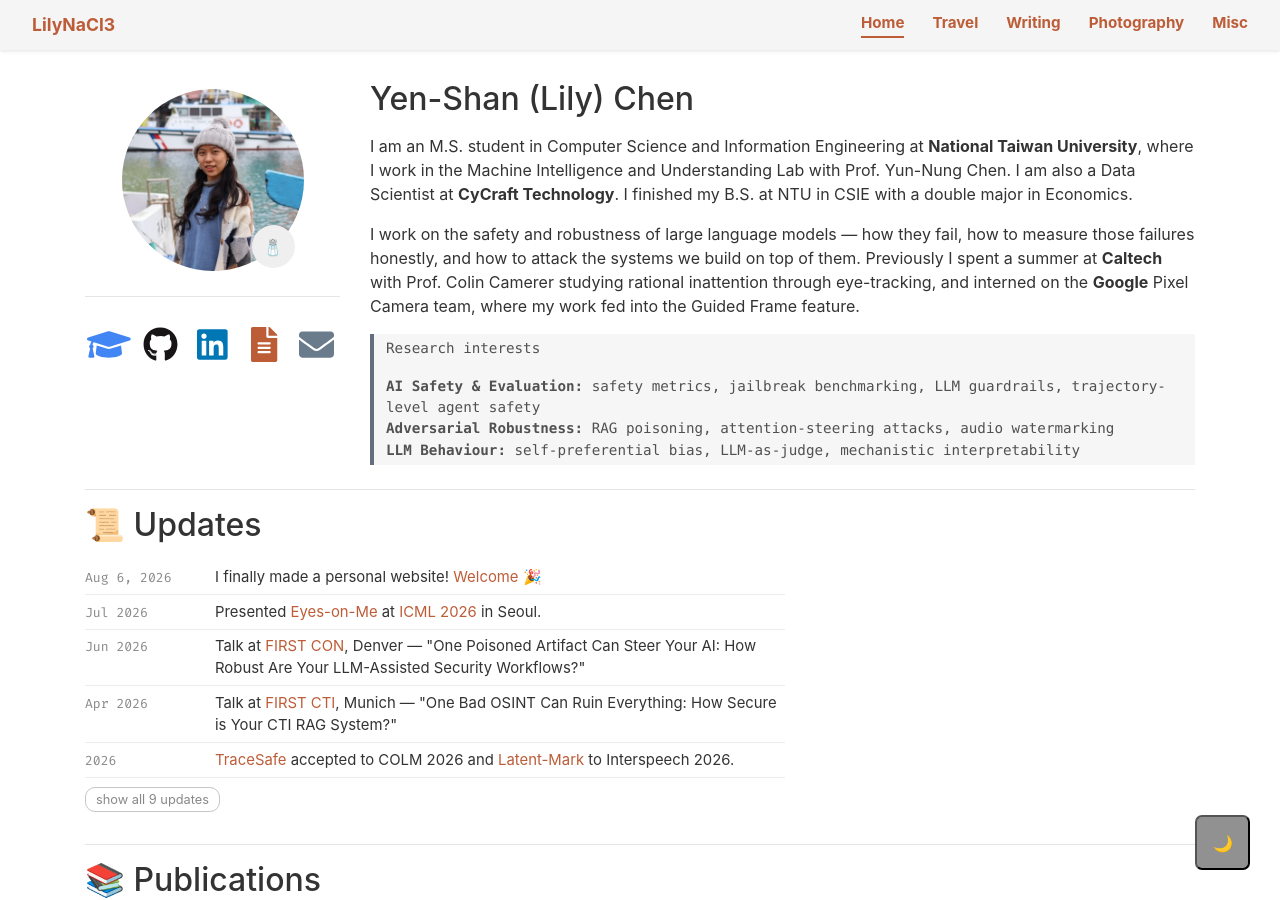
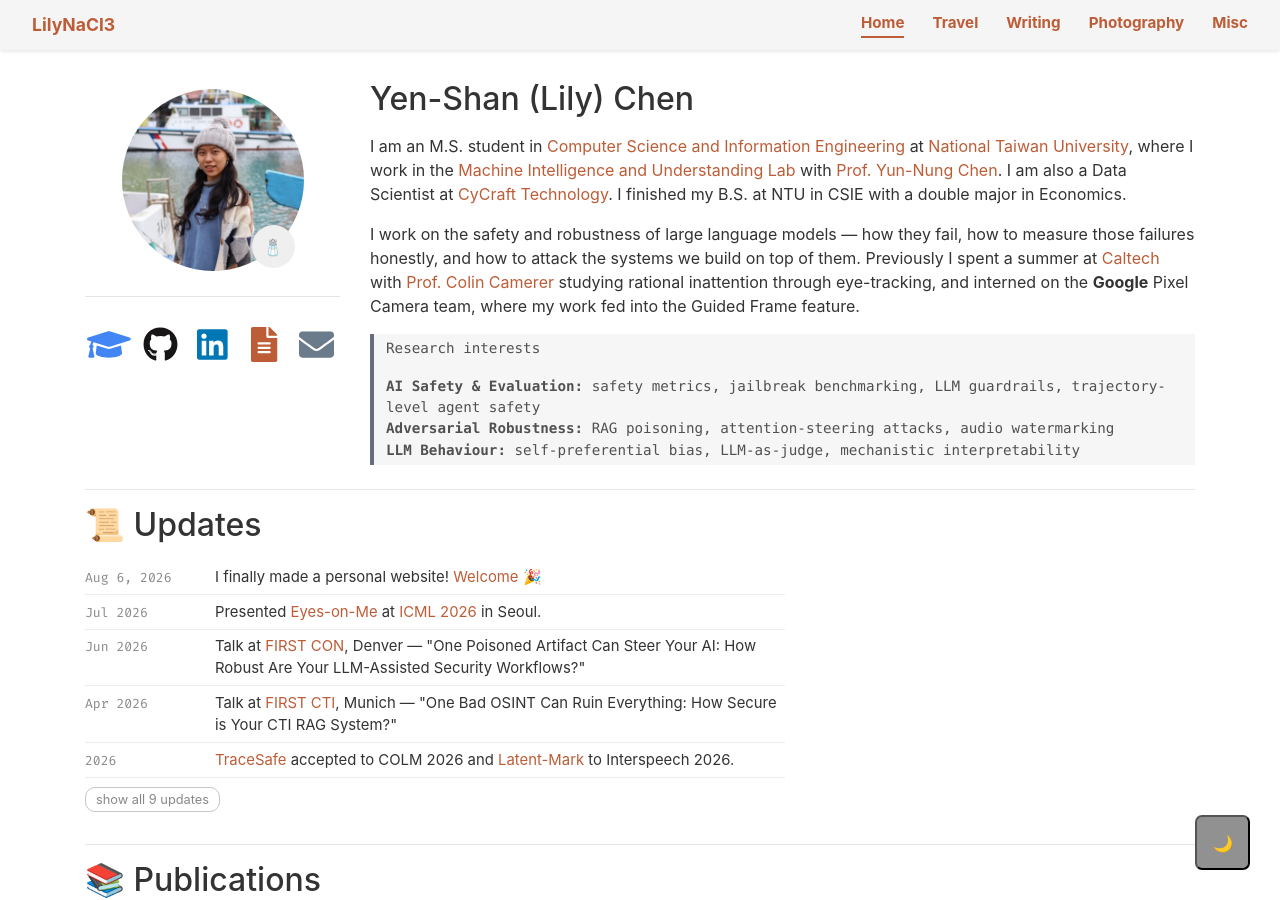
Before and after one commit to yenshan0530/yenshan0530.github.io, a Jekyll site: the page built from index.md, in a window 1280 px wide and 900 px high. Built offline with Jekyll 4.4.1, drawn with Linux system fonts in a browser that asks for light colours; some web fonts are replaced.

```diff
--- a/_data/about.yaml
+++ b/_data/about.yaml
@@ -23,17 +23,23 @@ orcid:
 # DRAFT — assembled from your CV. Please rewrite in your own voice; I have kept
 # it to things the CV states outright rather than inventing any framing.
 first-paragraph: >-
-  I am an M.S. student in Computer Science and Information Engineering at
-  <b>National Taiwan University</b>, where I work in the Machine Intelligence and
-  Understanding Lab with Prof. Yun-Nung Chen. I am also a Data Scientist at
-  <b>CyCraft Technology</b>. I finished my B.S. at NTU in CSIE with a double major
-  in Economics.
+  I am an M.S. student in
+  <a href="https://www.csie.ntu.edu.tw/" target="_blank" rel="noopener">Computer Science and Information Engineering</a>
+  at <a href="https://www.ntu.edu.tw/" target="_blank" rel="noopener">National Taiwan University</a>,
+  where I work in the
+  <a href="http://miulab.tw/" target="_blank" rel="noopener">Machine Intelligence and Understanding Lab</a>
+  with <a href="https://www.csie.ntu.edu.tw/~yvchen/" target="_blank" rel="noopener">Prof. Yun-Nung Chen</a>.
+  I am also a Data Scientist at
+  <a href="https://cycraft.com/" target="_blank" rel="noopener">CyCraft Technology</a>.
+  I finished my B.S. at NTU in CSIE with a double major in Economics.
 
 second-paragraph: >-
   I work on the safety and robustness of large language models — how they fail,
   how to measure those failures honestly, and how to attack the systems we build
-  on top of them. Previously I spent a summer at <b>Caltech</b> with Prof. Colin
-  Camerer studying rational inattention through eye-tracking, and interned on the
+  on top of them. Previously I spent a summer at
+  <a href="https://www.caltech.edu/" target="_blank" rel="noopener">Caltech</a>
+  with <a href="https://www.hss.caltech.edu/people/colin-f-camerer" target="_blank" rel="noopener">Prof. Colin Camerer</a>
+  studying rational inattention through eye-tracking, and interned on the
   <b>Google</b> Pixel Camera team, where my work fed into the Guided Frame feature.
 
 # research/work interests (shown in code-style box)
```
